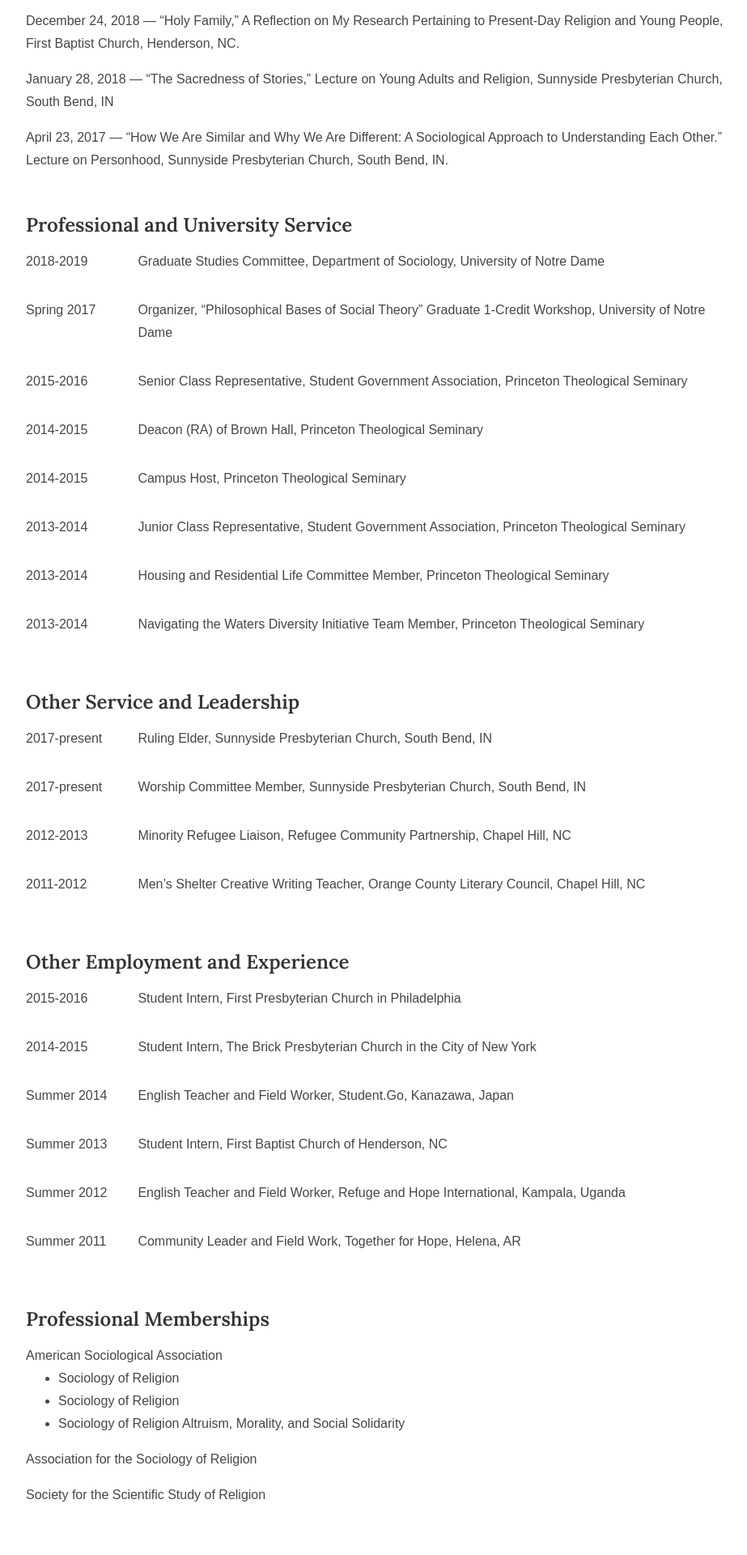
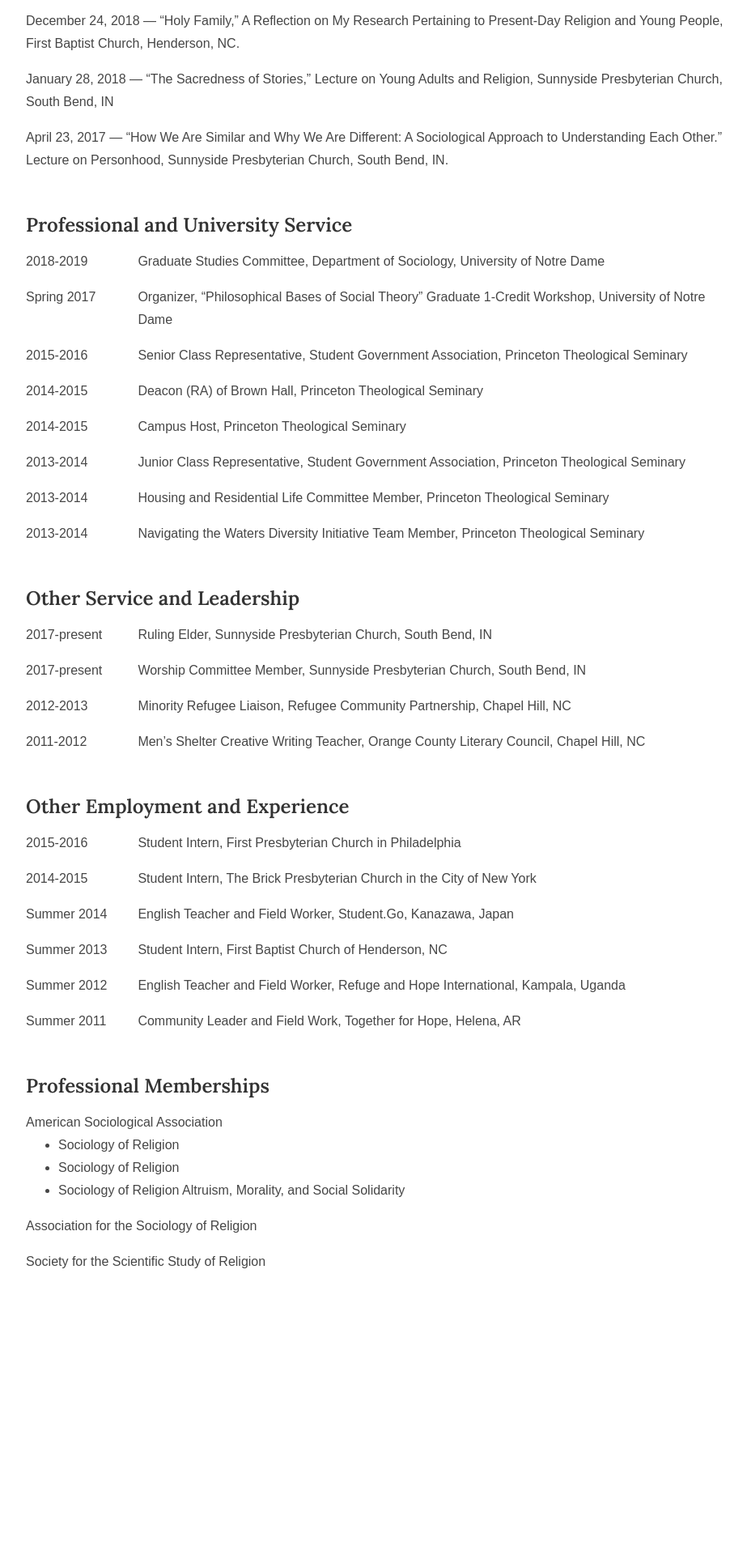
Before and after one commit to michaelrotolo/github.io, a Jekyll site: the page built from cv/index.html, in a window 1280 px wide. Shown: the part 3237-5157 px from the top of the page at 81% size, without its empty margins (160-1083 px from the left). Built offline with Jekyll 4.4.1, drawn with Linux system fonts in a browser that asks for light colours; some web fonts are replaced; after the commit the page ends 4869 px from its top, so only the background shows below that.

Commit message:
Update main.css

```diff
--- a/css/main.css
+++ b/css/main.css
@@ -87,6 +87,9 @@
 .membership ul {
     margin:0 auto;
 }
+.cv-item-group p {
+    margin-bottom: 0;
+}
 
 @media only screen and (min-width: 580px) {
     body {
```
